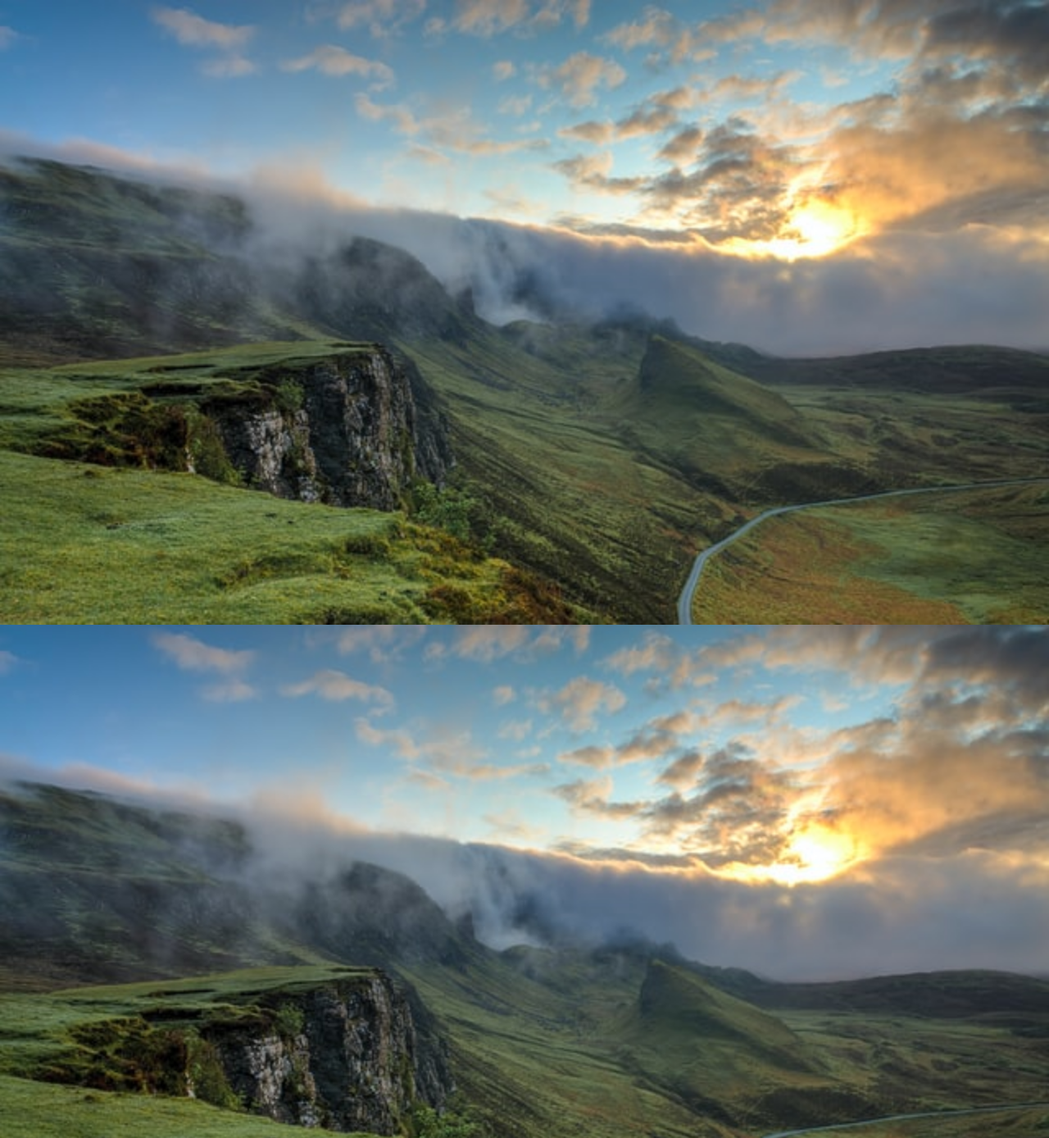
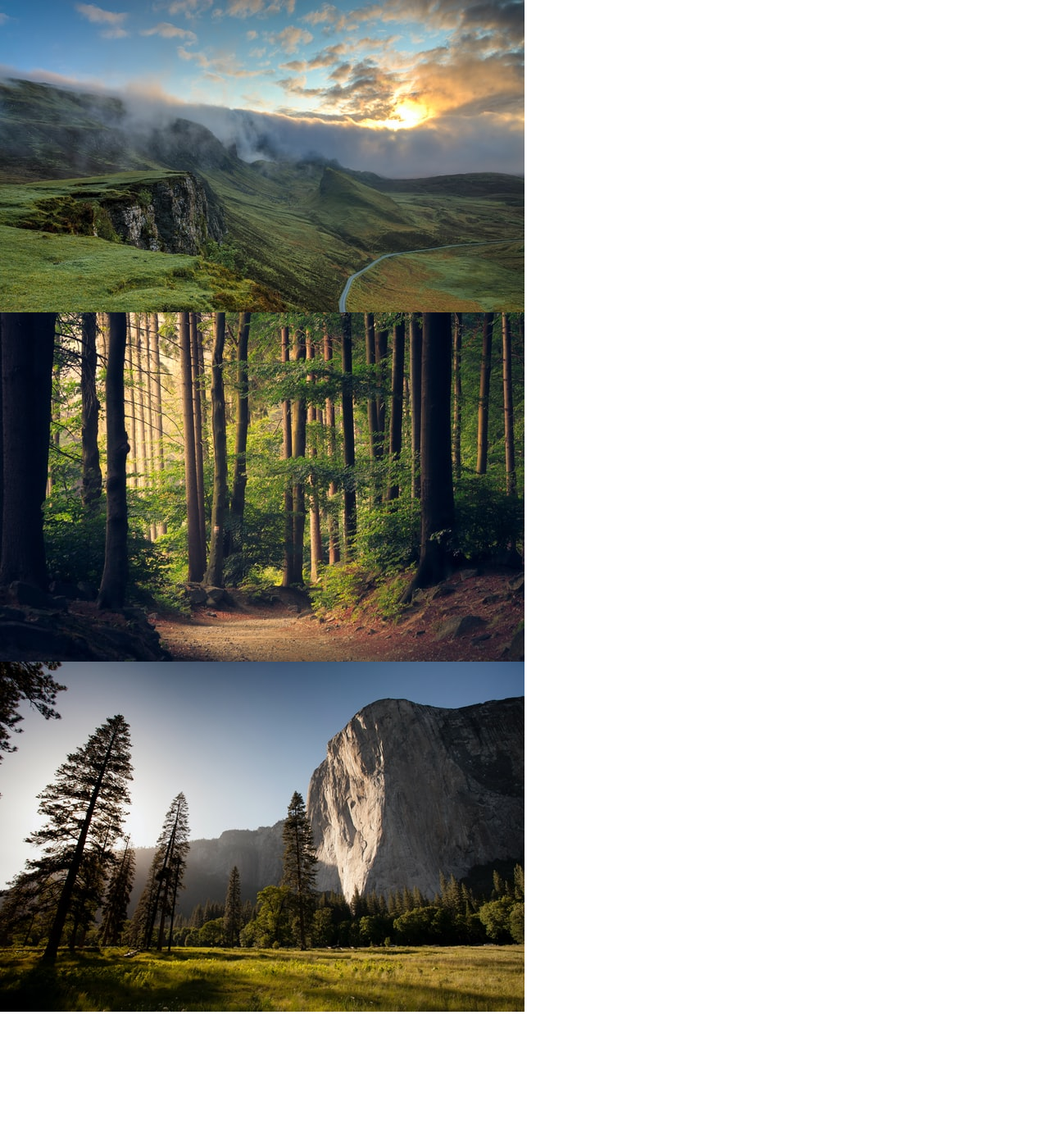
Before and after one commit to vomkaraxioned/modal, a plain HTML site: page index.html in a window 1280 px wide. Shown: the top 1388 px of the page at 82% size. After the commit the page ends 1234 px from the top, so only its background shows below. Drawn offline with Linux system fonts and the light colour scheme.

Commit message:
initial commit

```diff
--- a/index.html
+++ b/index.html
@@ -24,17 +24,23 @@
   <div class="container">
     <!--main section start-->
     <main>
-      <div class="image-holder">
+      <ul class="image-holder">
+        <li>
           <figure>
             <img src="assets/images/1.jpg" alt="nature">
           </figure>
+        </li>
+        <li>
           <figure>
-          <img src="assets/images/1.jpg" alt="nature">
+            <img src="assets/images/2.jpg" alt="nature">
           </figure>
+        </li>
+        <li>
           <figure>
-          <img src="assets/images/1.jpg" alt="nature">
+            <img src="assets/images/3.jpg" alt="nature">
           </figure>
-      </div>
+        </li>
+      </ul>
     </main>
     <!--main section end-->
 
```
Lines whose indentation alone changed are shown as unchanged.
